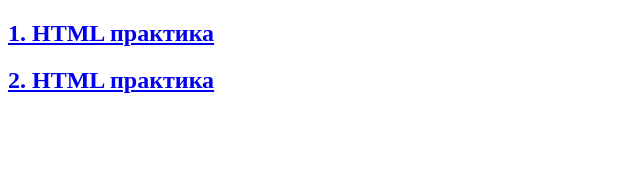
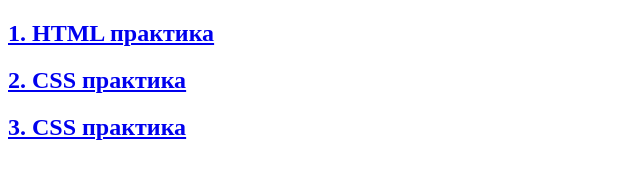
Before and after one commit to Zhiendich/nyx, a plain HTML site: page index.html in a window 1280 px wide. Shown: the whole page, without its empty margins (0-640 px from the left). Drawn offline with Linux system fonts and the light colour scheme.

Commit message:
add third lesson link

```diff
--- a/index.html
+++ b/index.html
@@ -8,6 +8,7 @@
   </head>
   <body>
     <h2><a href="first_lesson/index.html">1. HTML практика</a></h2>
-    <h2><a href="second_lesson/index.html">2. HTML практика</a></h2>
+    <h2><a href="second_lesson/index.html">2. CSS практика</a></h2>
+    <h2><a href="third_lesson/index.html">3. CSS практика</a></h2>
   </body>
 </html>
```
